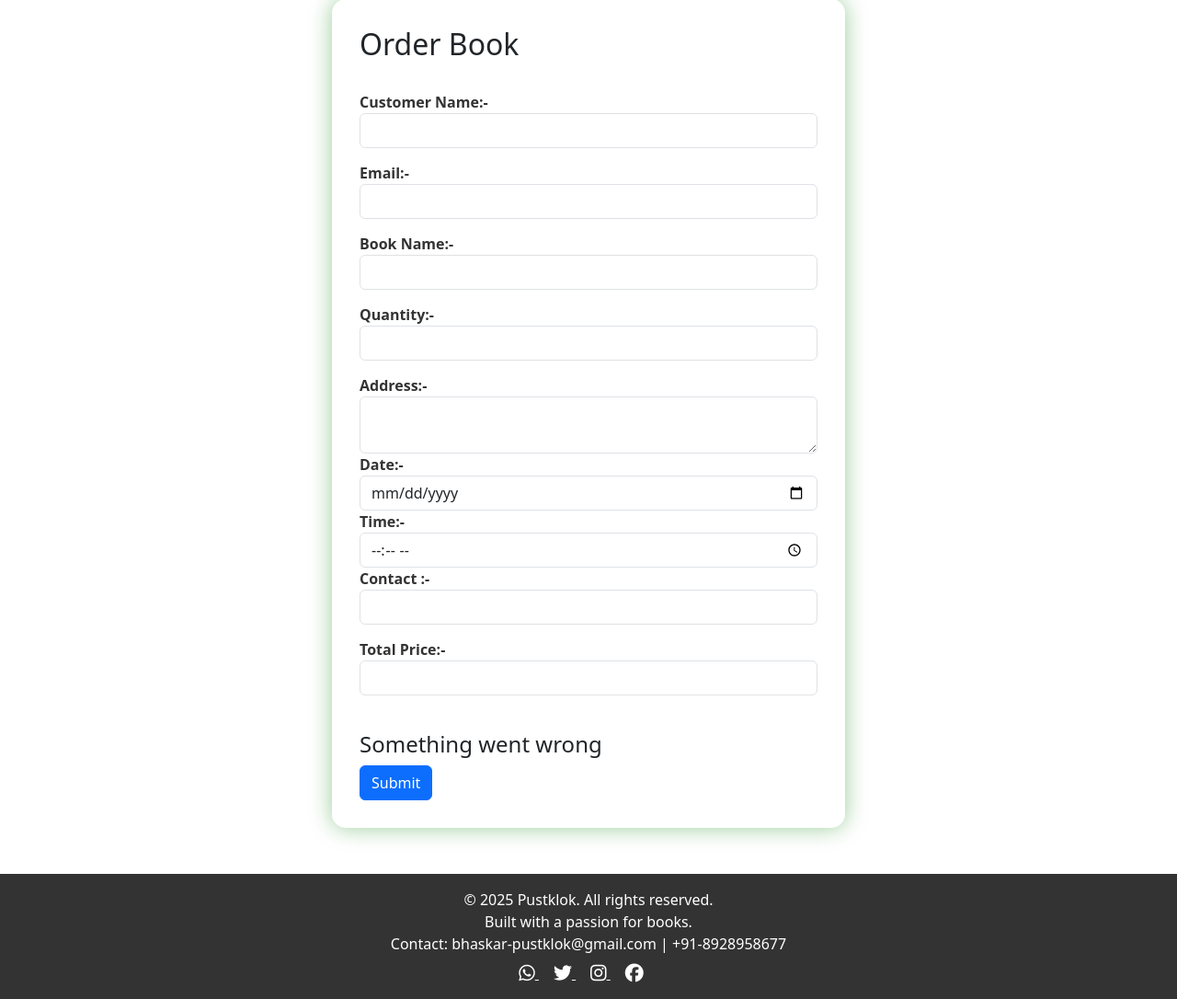
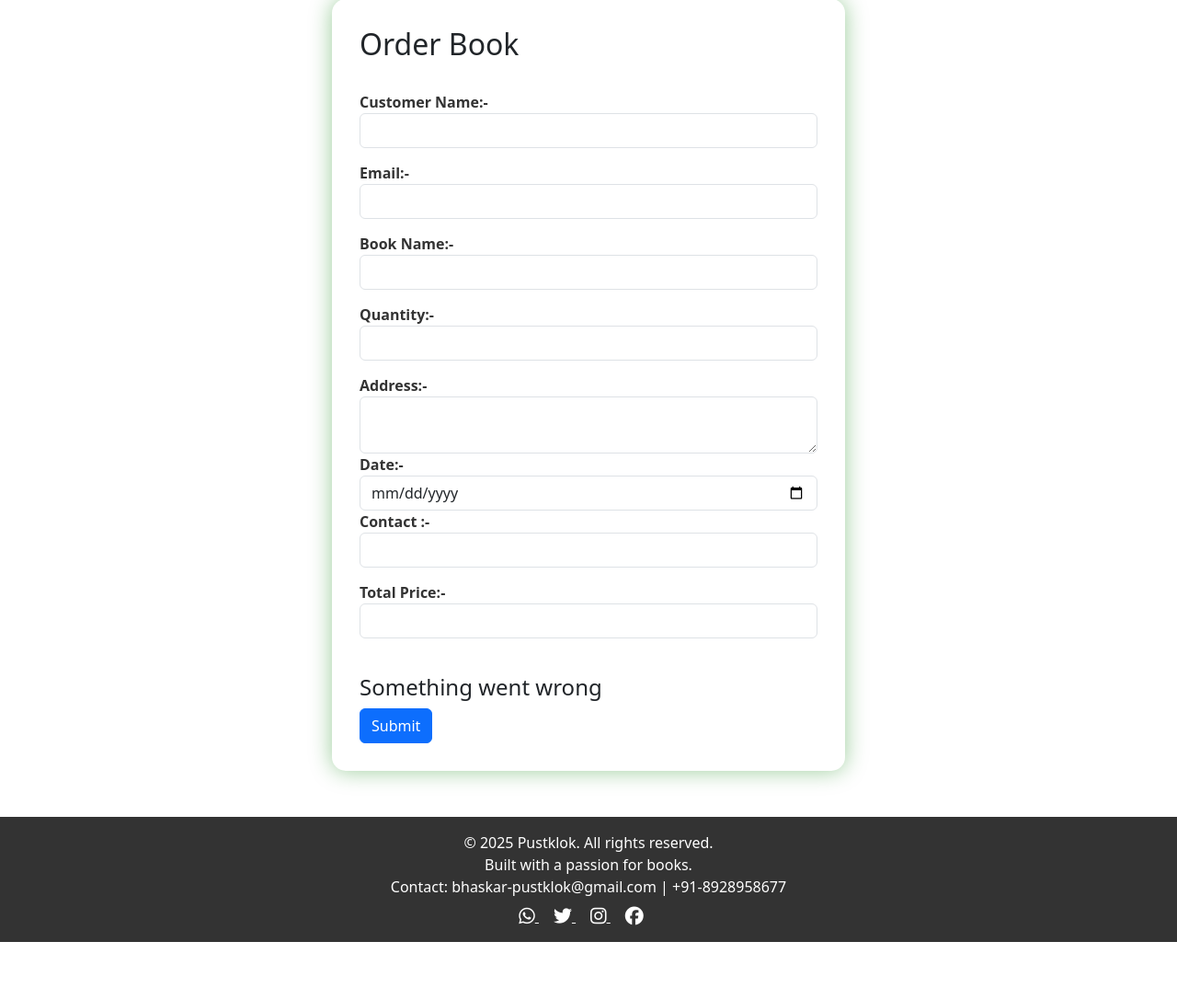
Before and after one commit to bhaskar899/newproject-pustaklok, a Django app: page /book_book/ in a window 1280 px wide. Shown: the part 293-1379 px from the top of the page at 92% size. After the commit the page ends 1317 px from the top, so only its background shows below. Run offline with Django 5.2, Linux system fonts and the light colour scheme.

Commit message:
fixed code for render

```diff
--- a/mynewapp/templates/read_book.html
+++ b/mynewapp/templates/read_book.html
@@ -44,10 +44,10 @@
                 <input type="date" name="date" id="date" min="{{date}}" class="form-control" required>
             </div>
 
-            <div class="form-group">
-                <label>Time:-</label>
-                <input type="time" name="time" id="time" class="form-control" required>
-            </div>
+<!--            <div class="form-group">-->
+<!--                <label>Time:-</label>-->
+<!--                <input type="time" name="time" id="time" class="form-control" required>-->
+<!--            </div>-->
 
             <div class="form-group">
                 <label>Contact :-</label>
--- a/newproject/settings.py
+++ b/newproject/settings.py
@@ -5,7 +5,7 @@
 
 SECRET_KEY = os.environ.get('DJANGO_SECRET_KEY', 'django-insecure-t%h%#)6d0_!h+o^z2%z2il_&dsewnq!o9)dwcmxjhqtu(yidzr')
 
-DEBUG = False # Production me DEBUG False rakho
+DEBUG = True # Production me DEBUG False rakho
 ALLOWED_HOSTS = ['*']  # Ya phir apna domain name
 
 INSTALLED_APPS = [
```
Also changed, not shown: db.sqlite3.
